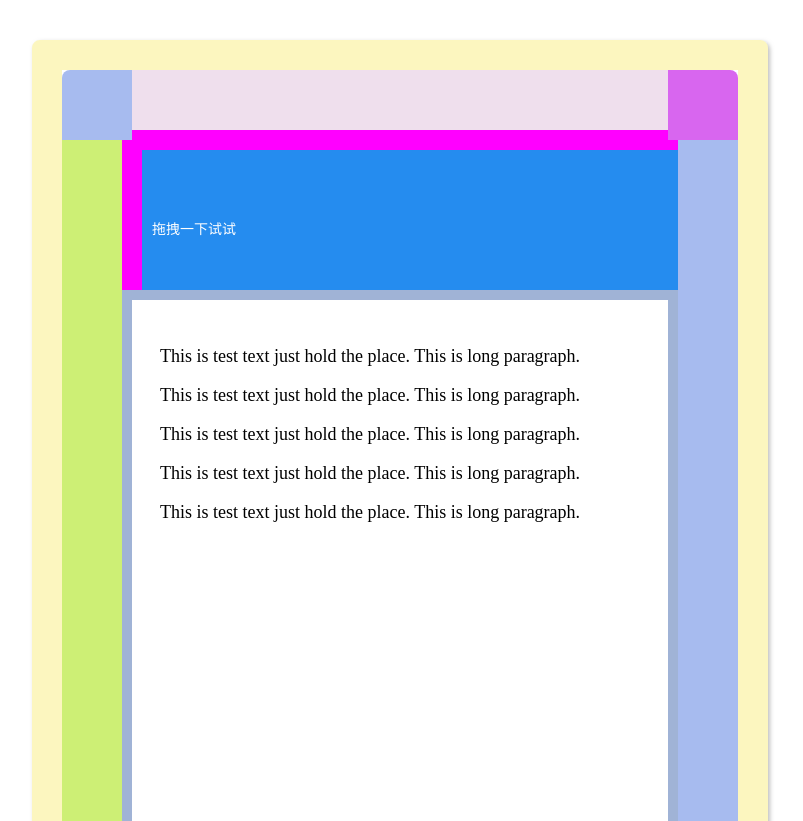
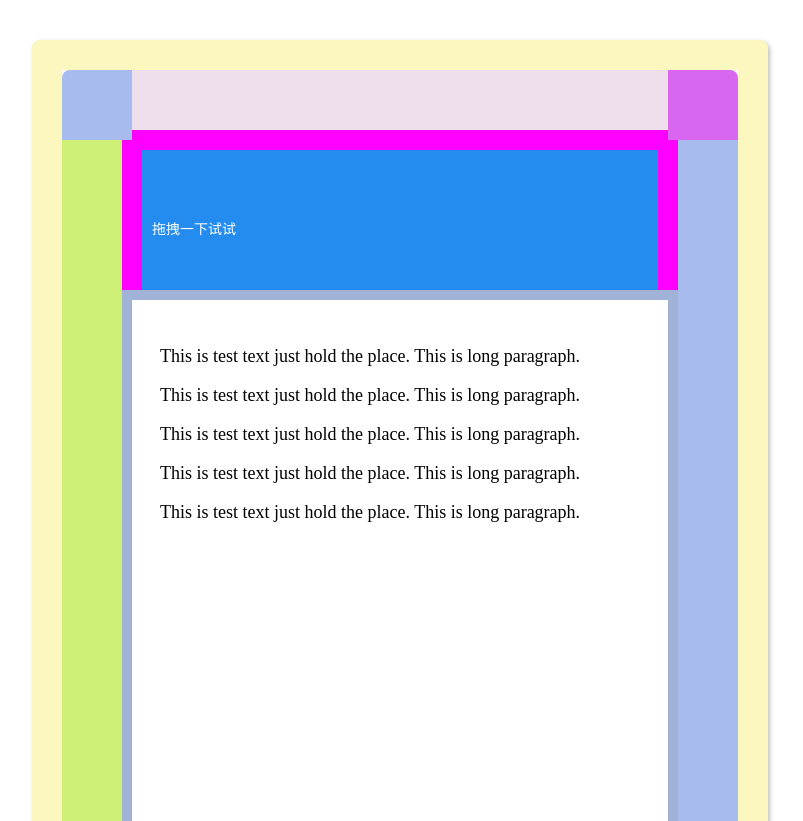
Before and after one commit to Heanes/draggable.js, a plain HTML site: page demo/index.html in a window 1280 px wide. Shown: the top 821 px of the page, without its empty margins (8-811 px from the left). Drawn offline with Linux system fonts and the light colour scheme.

Commit message:
style fix

```diff
--- a/src/scss/drag.scss
+++ b/src/scss/drag.scss
@@ -44,7 +44,7 @@ $dragContentHeight: $originContentHeight + $dragContentPadding * 2 + $dragConten
 
 // 窗体拖拽移动操作区域
 // [计算项]【窗体拖拽移动操作区域的宽高】
-$dragMoveBarWidth: $dragContentWidth + (2 * $dragContentPadding) + ($dragContentBorerWidth * 2);;
+$dragMoveBarWidth: $dragContentWidth;
 $dragMoveBarHeight: $dragMoveBarHeight + $dragMoveBarBorderTopWidth + $dragMoveBarBorerBottomWidth;;
 
 .drag-wrap {
```
Also changed, not shown: src/scss/drag.css, 1 other file.
